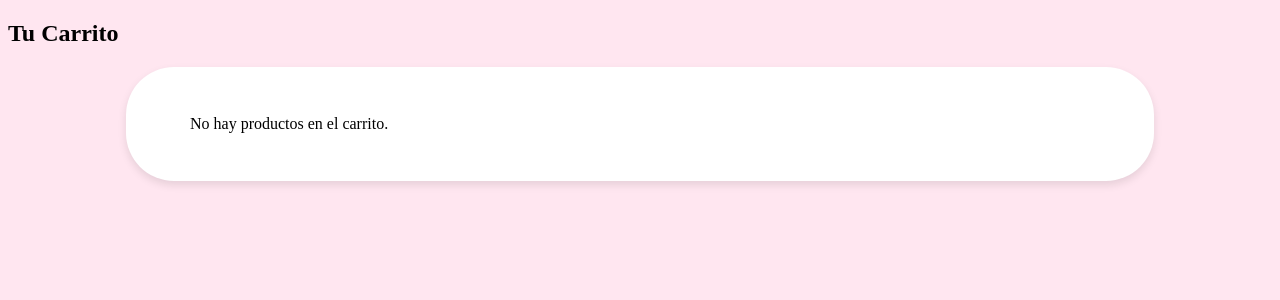
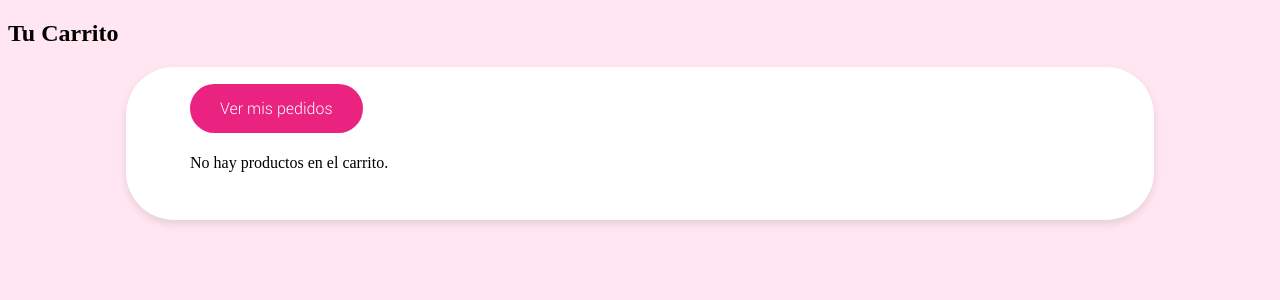
Before and after one commit to Mayian33/pasteleria, a PHP site: page /carrito.php in a window 1280 px wide. Shown: the top 300 px of the page. Run offline with PHP 8.4, Linux system fonts and the light colour scheme; the visitor is signed in with stand-in values (Sample User, id 1); data that the repository does not hold is empty.

Commit message:
arreglo en carrito

```diff
--- a/carrito.php
+++ b/carrito.php
@@ -48,6 +48,11 @@ $result = $stmt->get_result();
 <body>
     <h2>Tu Carrito</h2>
     <div class="carrito">
+
+<div>
+    <a class="cta-btn" href="pedidos.php">Ver mis pedidos</a>
+</div>
+
         <?php
         $total = 0;
 
```
Also changed, not shown: assets/img/icons/basura.png (added), compra.php (line endings or trailing spaces).
